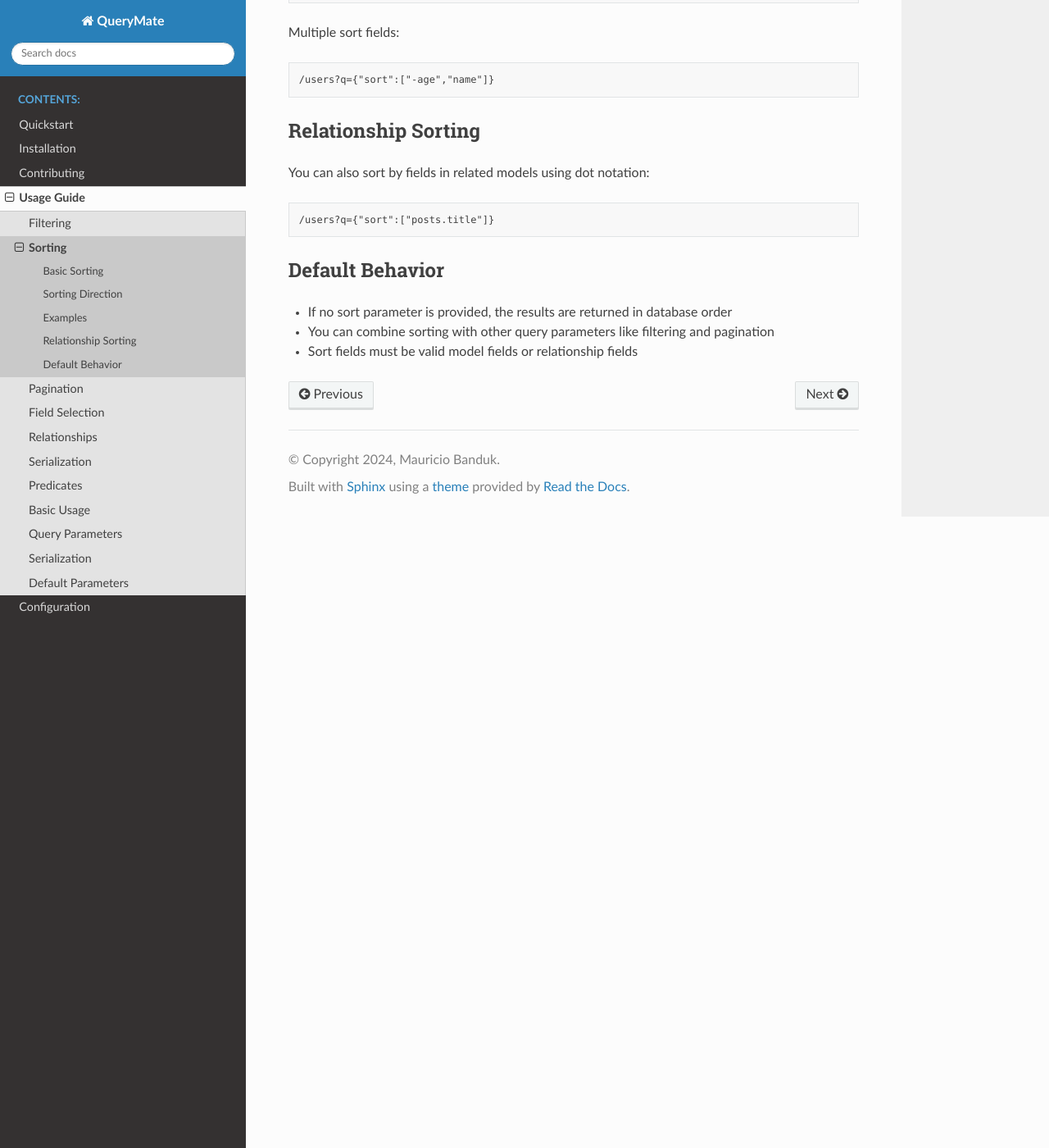
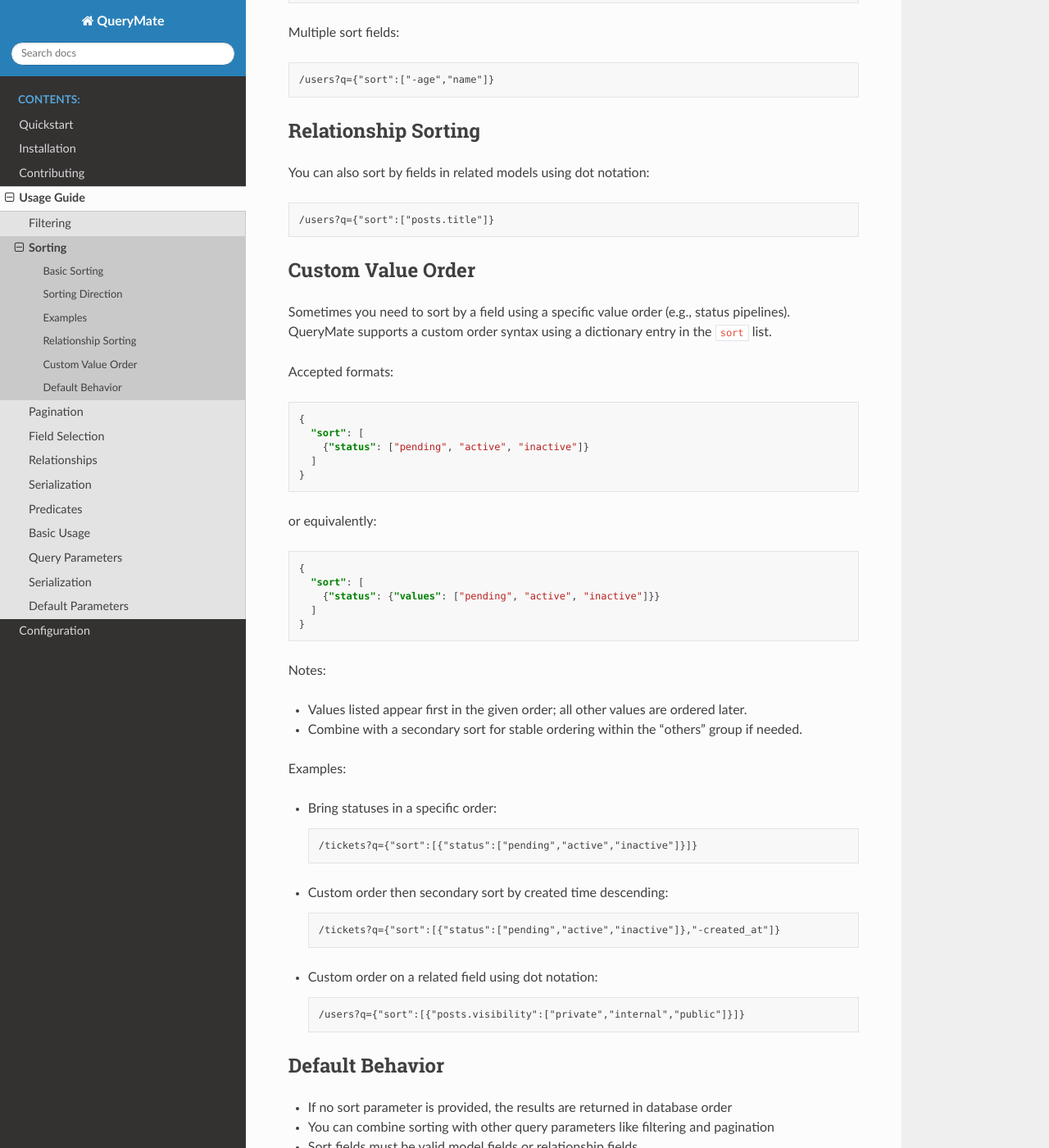
Before and after one commit to talismanai/querymate, a Sphinx documentation site: the page built from docs/source/usage/sorting.rst, in a window 1280 px wide and 1400 px high, scrolled down 825 px. Shown: the whole window at 82% size. Built offline with Sphinx 7.4.7 and the Read the Docs theme 3.1.0, drawn with Linux system fonts in a browser that asks for light colours; pages that are not in the unit, such as notebooks, are missing from menus.

Commit message:
Adds order by reference (#74)
* Document and tests excluding fields

* Adds sorts preference

* Lint

* Lint

* Lint

* ignores Lint

```diff
--- a/docs/source/usage/sorting.rst
+++ b/docs/source/usage/sorting.rst
@@ -50,6 +50,56 @@ You can also sort by fields in related models using dot notation:
 
     /users?q={"sort":["posts.title"]}
 
+Custom Value Order
+------------------
+
+Sometimes you need to sort by a field using a specific value order (e.g., status pipelines). QueryMate supports a custom order syntax using a dictionary entry in the ``sort`` list.
+
+Accepted formats:
+
+.. code-block:: json
+
+    {
+      "sort": [
+        {"status": ["pending", "active", "inactive"]}
+      ]
+    }
+
+or equivalently:
+
+.. code-block:: json
+
+    {
+      "sort": [
+        {"status": {"values": ["pending", "active", "inactive"]}}
+      ]
+    }
+
+Notes:
+
+- Values listed appear first in the given order; all other values are ordered later.
+- Combine with a secondary sort for stable ordering within the “others” group if needed.
+
+Examples:
+
+- Bring statuses in a specific order:
+
+  .. code-block:: text
+
+      /tickets?q={"sort":[{"status":["pending","active","inactive"]}]}
+
+- Custom order then secondary sort by created time descending:
+
+  .. code-block:: text
+
+      /tickets?q={"sort":[{"status":["pending","active","inactive"]},"-created_at"]}
+
+- Custom order on a related field using dot notation:
+
+  .. code-block:: text
+
+      /users?q={"sort":[{"posts.visibility":["private","internal","public"]}]}
+
 Default Behavior
 --------------
 
```
Also changed, not shown: README.md (+28 -0 lines), docs/source/api/querymate.rst (+19 -0 lines), 4 other files.
